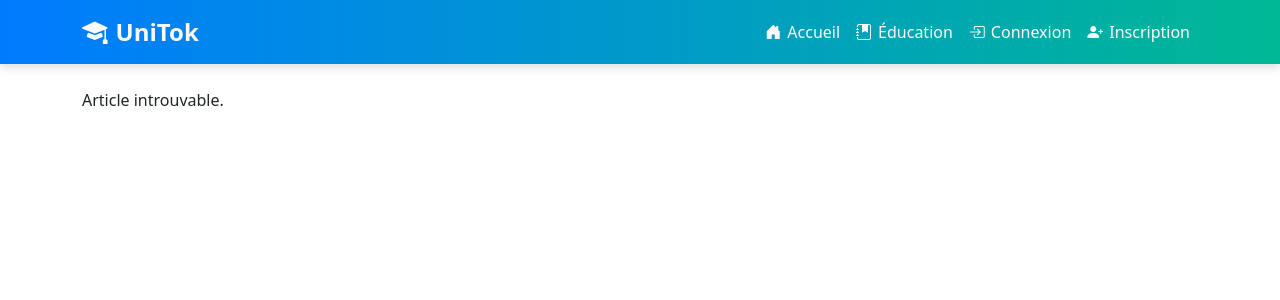
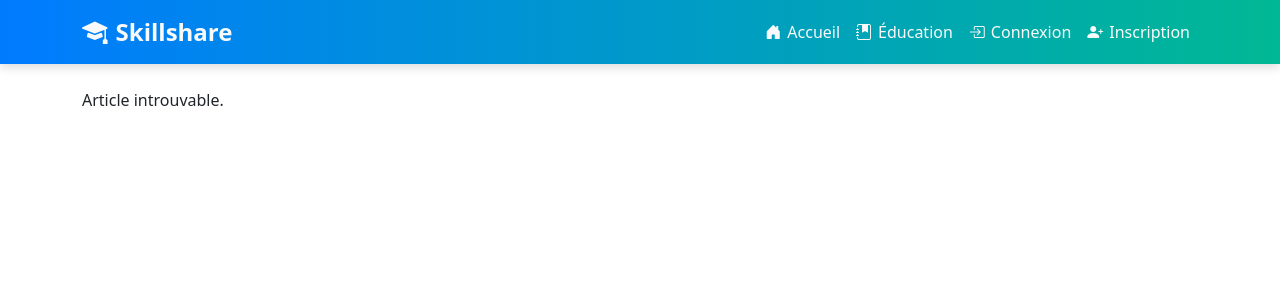
Before and after one commit to Sylvia952/SkillshareSC, a PHP site: page /skillsharesc/education_action.php in a window 1280 px wide. Shown: the top 300 px of the page. Run offline with PHP 8.4, Linux system fonts and the light colour scheme; some libraries are stand-ins or nearby versions.

Commit message:
Commit rapide avant de changer de branche

```diff
--- a/includes/header.php
+++ b/includes/header.php
@@ -90,7 +90,7 @@ if (session_status() === PHP_SESSION_NONE) {
   <nav class="navbar navbar-expand-lg">
     <div class="container">
       <a class="navbar-brand text-light" href="index.php">
-        <i class="bi bi-mortarboard-fill"></i> UniTok
+        <i class="bi bi-mortarboard-fill"></i> Skillshare
       </a>
       <button class="navbar-toggler text-light" type="button" data-bs-toggle="collapse" data-bs-target="#navbarNav">
         <i class="bi bi-list fs-2"></i>
--- a/index.php
+++ b/index.php
@@ -187,7 +187,7 @@ $videos = $stmt->fetchAll(PDO::FETCH_ASSOC);
 <body>
 
 <div class="intro">
-  <h1 class="fw-bold text-primary"><i class="bi bi-camera-reels-fill"></i> Bienvenue sur UniTok</h1>
+  <h1 class="fw-bold text-primary"><i class="bi bi-camera-reels-fill"></i> Bienvenue sur Skillshare</h1>
   <p class="text-secondary">Découvre et partage les vidéos inspirantes des étudiants de SONOU 🎓</p>
 </div>
 
```
